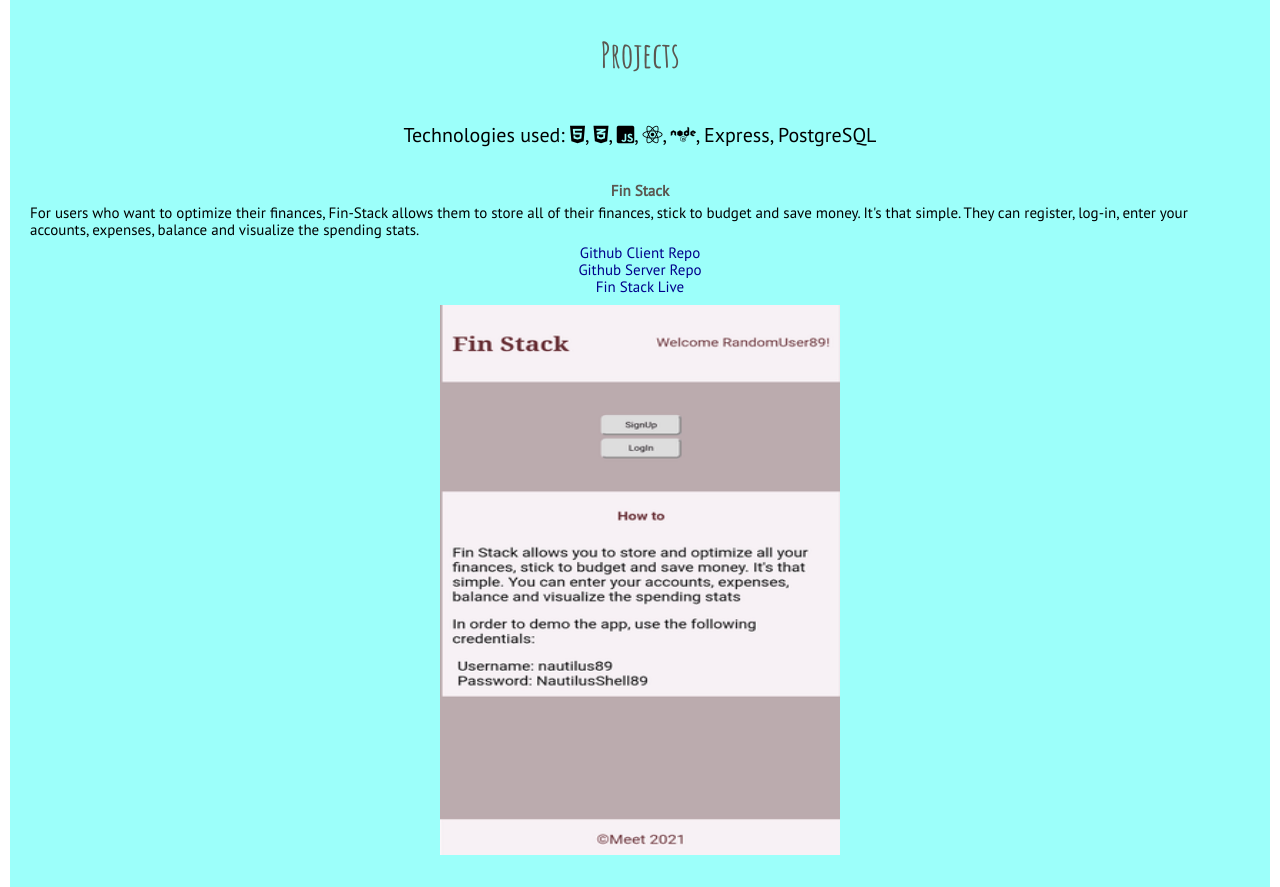
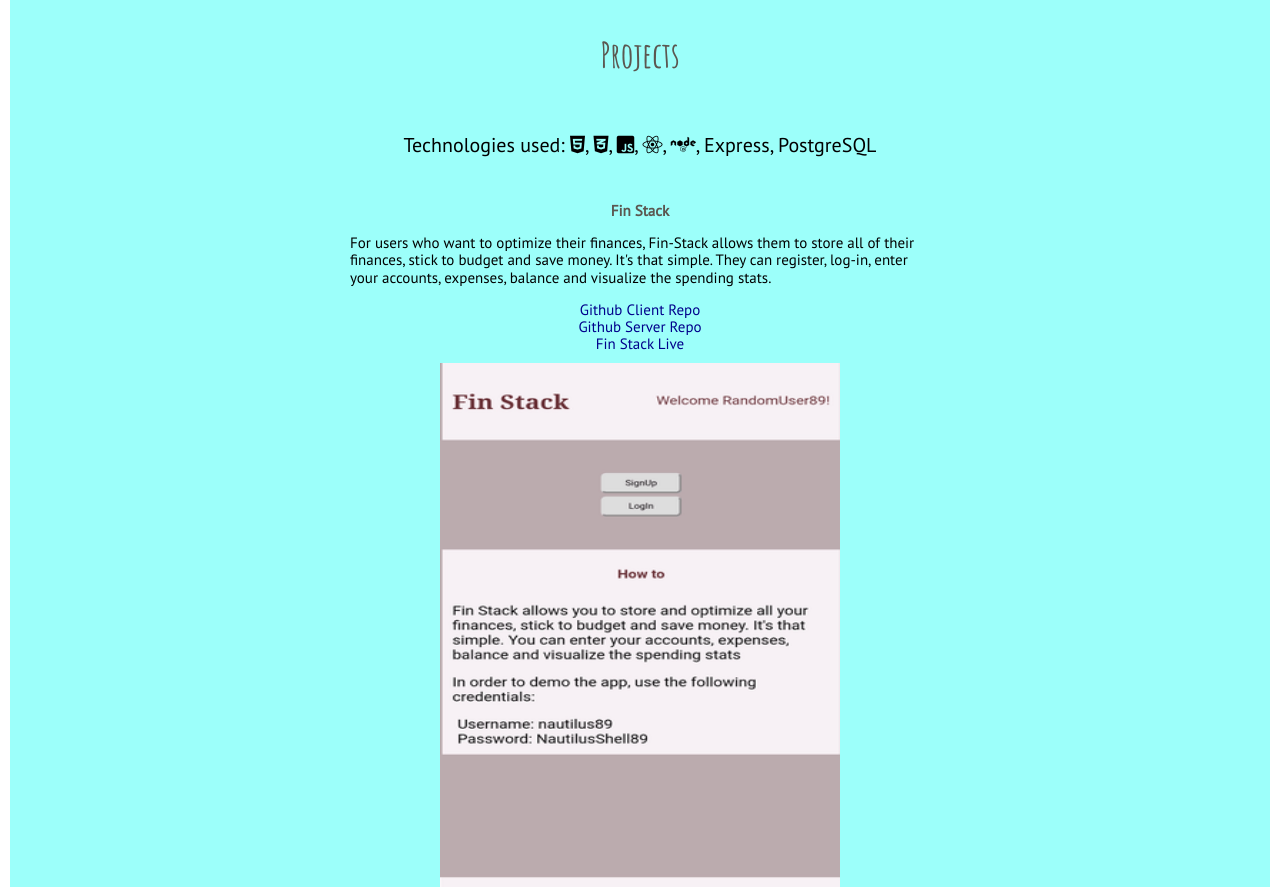
Before and after one commit to MeetPatel89/thinkful-portfolio, a plain HTML site: page index.html in a window 1280 px wide. Shown: the part 1360-2247 px from the top of the page. Drawn offline with nearby package versions, Linux system fonts and the light colour scheme; a script that the page names is missing.

Commit message:
style project descriptions

```diff
--- a/index.html
+++ b/index.html
@@ -109,11 +109,11 @@
         <div id="projects">
             <section class="projects">
                 <h2>Projects</h2>
-                <p>Technologies used: <i class="fab fa-html5" style="font-size: 20px;"></i>, <i class="fab fa-css3-alt" style="font-size: 20px;"></i>, <i class="fab fa-js-square" style="font-size: 20px;"></i>, <i class="fab fa-react" style="font-size: 20px;"></i>, <i class="fab fa-node" style="font-size: 20px;"></i>, <span>Express</span>, <span>PostgreSQL</span></p>
+                <p class="tech-used">Technologies used: <i class="fab fa-html5" style="font-size: 20px;"></i>, <i class="fab fa-css3-alt" style="font-size: 20px;"></i>, <i class="fab fa-js-square" style="font-size: 20px;"></i>, <i class="fab fa-react" style="font-size: 20px;"></i>, <i class="fab fa-node" style="font-size: 20px;"></i>, <span>Express</span>, <span>PostgreSQL</span></p>
                 <div class="project">
                     <section>
                         <h3 class="project-title">Fin Stack</h3>
-                    <p>For users who want to optimize their finances, Fin-Stack allows them to store all of their finances, stick to budget and save money. It's that simple. They can register, log-in, enter your accounts, expenses, balance and visualize the spending stats.</p>
+                    <p class="project-desc">For users who want to optimize their finances, Fin-Stack allows them to store all of their finances, stick to budget and save money. It's that simple. They can register, log-in, enter your accounts, expenses, balance and visualize the spending stats.</p>
                     <a href="https://github.com/MeetPatel89/fin-stack-client" target="_blank">Github Client Repo</a>
                     <a href="https://github.com/MeetPatel89/fin-stack-api" target="_blank">Github Server Repo</a>
                     <a href="https://fin-stack-client.vercel.app/" target="_blank">Fin Stack Live</a>
@@ -124,7 +124,7 @@
                 <div class="project">
                     <section>
                         <h3 class="project-title">Sugar Track</h3>
-                    <p>For users looking to maintain a logbook of their health-metrics, Sugar-Track allows them to log metrics for glucose levels, medications and meals and visualize them on a graphical interface. Maintaining a logbook of blood sugar levels ensures better monitoring of glycemic health.</p>
+                    <p class="project-desc">For users looking to maintain a logbook of their health-metrics, Sugar-Track allows them to log metrics for glucose levels, medications and meals and visualize them on a graphical interface. Maintaining a logbook of blood sugar levels ensures better monitoring of glycemic health.</p>
                     <a href="https://github.com/MeetPatel89/sugar-track-client" target="_blank">Github Client Repo</a>
                     <a href="https://github.com/MeetPatel89/sugar-track-api" target="_blank">Github Server Repo</a>
                     <a href="https://sugar-track-client.vercel.app/" target="_blank">Sugar Track Live</a>
@@ -135,7 +135,7 @@
                 <div class="project">
                     <section>
                         <h3 class="project-title">Spaced Repetition</h3>
-                    <p>For users willing to learn a new language, this project uses spaced repetition to allow them to register an account,efficiently learn a certain number of Gujarati (one of the many Indian languages) words from a database, keep track of their score, and the number of times they've gotten a word correct and incorrect.</p>
+                    <p class="project-desc">For users willing to learn a new language, this project uses spaced repetition to allow them to register an account,efficiently learn a certain number of Gujarati (one of the many Indian languages) words from a database, keep track of their score, and the number of times they've gotten a word correct and incorrect.</p>
                     <a href="https://github.com/MeetPatel89/spaced-repetition" target="_blank">Github Client Repo</a>
                     <a href="https://github.com/MeetPatel89/spaced-repetition-api" target="_blank">Github Server Repo</a>
                     <a href="https://spaced-repetition-client-iota.vercel.app" target="_blank">Spaced Repetition Live</a>
--- a/style.css
+++ b/style.css
@@ -256,6 +256,15 @@ footer {
   align-items: center;
 }
 
+.project-desc {
+  padding: 10px;
+  max-width: 600px;
+}
+
+.tech-used {
+  padding: 10px;
+}
+
 @media all and (min-width: 600px) {
   header {
     flex-direction: row;
@@ -290,6 +299,7 @@ footer {
   }
 }
 
+
 @media all and (min-width: 800px) {
   .gif {
     width: 400px;
```
